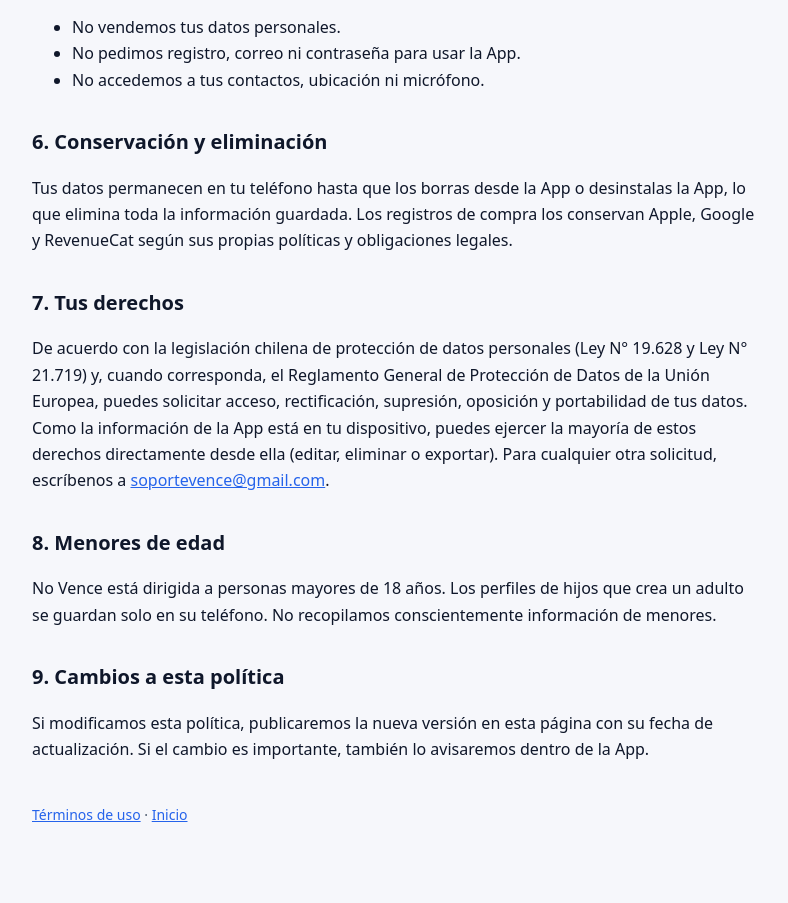
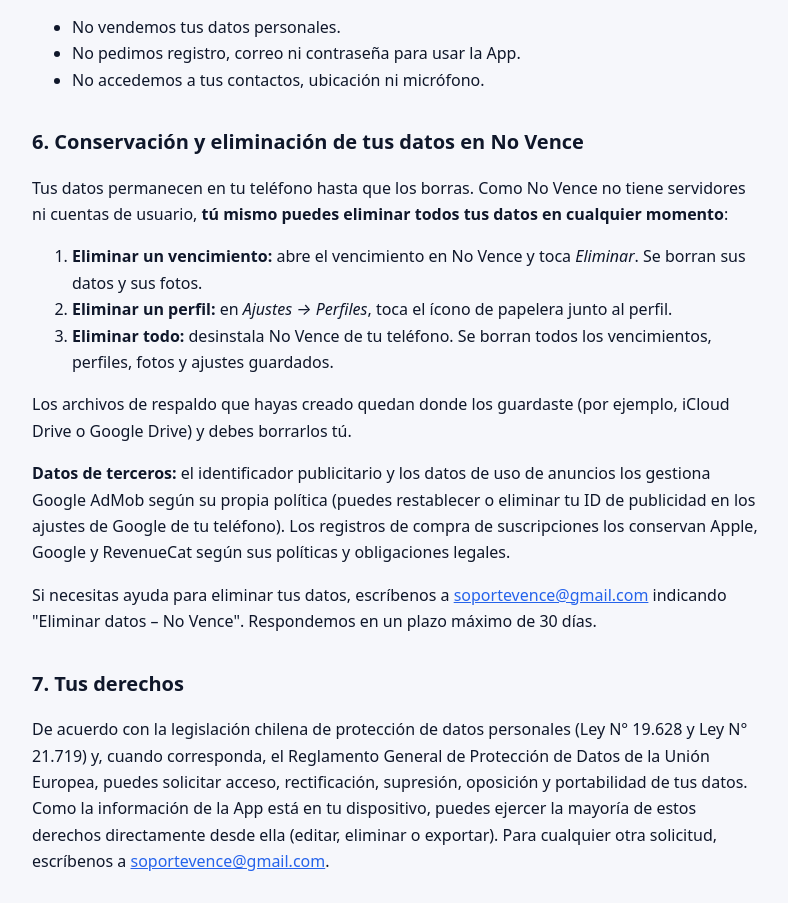
Before and after one commit to soportevence-jpg/soportevence-jpg.github.io, a plain HTML site: page privacidad.html in a window 1280 px wide. Shown: the part 1723-2626 px from the top of the page, without its empty margins (244-1032 px from the left). Drawn offline with Linux system fonts and the light colour scheme.

Commit message:
Privacidad: pasos para eliminar datos
Co-Authored-By: Claude Opus 5.5 <noreply@anthropic.com>

```diff
--- a/privacidad.html
+++ b/privacidad.html
@@ -76,10 +76,20 @@
     <li>No accedemos a tus contactos, ubicación ni micrófono.</li>
   </ul>
 
-  <h2>6. Conservación y eliminación</h2>
-  <p>Tus datos permanecen en tu teléfono hasta que los borras desde la App o desinstalas la App, lo que elimina toda la
-  información guardada. Los registros de compra los conservan Apple, Google y RevenueCat según sus propias políticas
-  y obligaciones legales.</p>
+  <h2 id="eliminar-datos">6. Conservación y eliminación de tus datos en No Vence</h2>
+  <p>Tus datos permanecen en tu teléfono hasta que los borras. Como No Vence no tiene servidores ni cuentas de usuario,
+  <strong>tú mismo puedes eliminar todos tus datos en cualquier momento</strong>:</p>
+  <ol>
+    <li><strong>Eliminar un vencimiento:</strong> abre el vencimiento en No Vence y toca <em>Eliminar</em>. Se borran sus datos y sus fotos.</li>
+    <li><strong>Eliminar un perfil:</strong> en <em>Ajustes → Perfiles</em>, toca el ícono de papelera junto al perfil.</li>
+    <li><strong>Eliminar todo:</strong> desinstala No Vence de tu teléfono. Se borran todos los vencimientos, perfiles, fotos y ajustes guardados.</li>
+  </ol>
+  <p>Los archivos de respaldo que hayas creado quedan donde los guardaste (por ejemplo, iCloud Drive o Google Drive) y debes borrarlos tú.</p>
+  <p><strong>Datos de terceros:</strong> el identificador publicitario y los datos de uso de anuncios los gestiona Google AdMob
+  según su propia política (puedes restablecer o eliminar tu ID de publicidad en los ajustes de Google de tu teléfono).
+  Los registros de compra de suscripciones los conservan Apple, Google y RevenueCat según sus políticas y obligaciones legales.</p>
+  <p>Si necesitas ayuda para eliminar tus datos, escríbenos a <a href="mailto:soportevence@gmail.com">soportevence@gmail.com</a>
+  indicando "Eliminar datos – No Vence". Respondemos en un plazo máximo de 30 días.</p>
 
   <h2>7. Tus derechos</h2>
   <p>De acuerdo con la legislación chilena de protección de datos personales (Ley N° 19.628 y Ley N° 21.719) y, cuando
```
